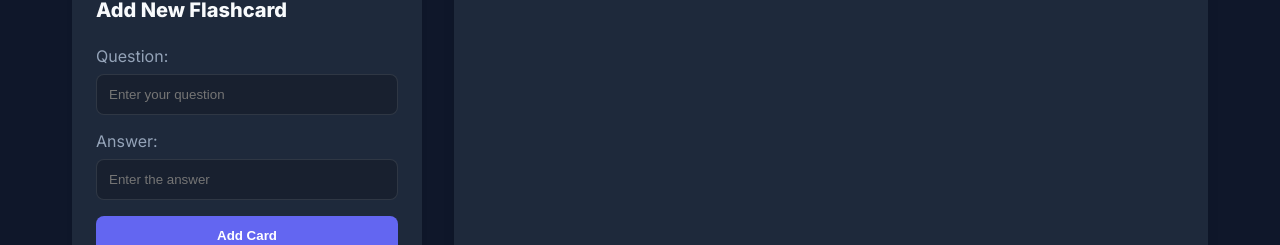
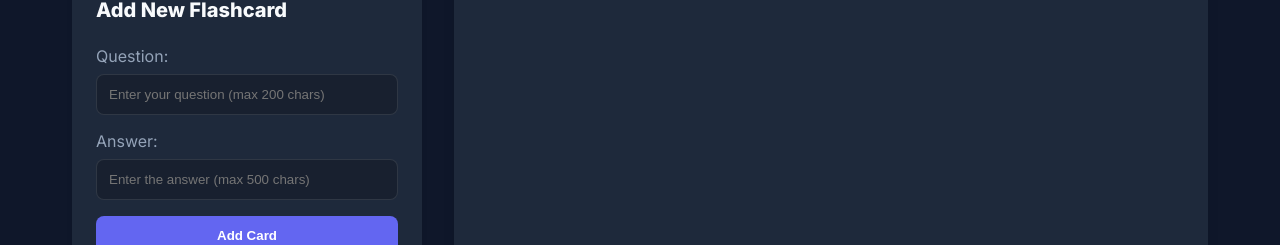
Before and after one commit to richteryap/SIAM_COLLAB, a React (Create React App) app in the folder client/: page / in a window 1280 px wide. Shown: the part 378-623 px from the top of the page. Built offline with nearby package versions, Linux system fonts and the light colour scheme.

Commit message:
feat(security): implement strict input validation boundaries and XSS sanitization

```diff
--- a/client/src/components/FlashcardForm.jsx
+++ b/client/src/components/FlashcardForm.jsx
@@ -10,16 +10,33 @@ function FlashcardForm({ onAddCard }) {
         e.preventDefault();
         setError('');
 
-        if (!question.trim()) {
+        const trimmedQuestion = question.trim();
+        const trimmedAnswer = answer.trim();
+
+        // 1. Empty state validation
+        if (!trimmedQuestion) {
             setError('Question is required');
             return;
         }
-        if (!answer.trim()) {
+        if (!trimmedAnswer) {
             setError('Answer is required');
             return;
         }
 
-        onAddCard({ question: question.trim(), answer: answer.trim() });
+        // 2. Boundary limits
+        if (trimmedQuestion.length > 200 || trimmedAnswer.length > 500) {
+            setError('Input exceeds maximum character limits.');
+            return;
+        }
+
+        // 3. XSS Mitigation: Block explicit HTML tags
+        const htmlTagRegex = /<[^>]*>?/gm;
+        if (htmlTagRegex.test(trimmedQuestion) || htmlTagRegex.test(trimmedAnswer)) {
+            setError('Special characters like < and > are not allowed.');
+            return;
+        }
+
+        onAddCard({ question: trimmedQuestion, answer: trimmedAnswer });
         setQuestion('');
         setAnswer('');
     };
@@ -27,7 +44,6 @@ function FlashcardForm({ onAddCard }) {
     return (
         <form onSubmit={handleSubmit} data-testid="flashcard-form">
             <h2>Add New Flashcard</h2>
-
             {error && <p data-testid="error-message" style={{ color: 'red' }}>{error}</p>}
 
             <div>
@@ -37,7 +53,7 @@ function FlashcardForm({ onAddCard }) {
                     type="text"
                     value={question}
                     onChange={(e) => setQuestion(e.target.value)}
-                    placeholder="Enter your question"
+                    placeholder="Enter your question (max 200 chars)"
                     data-testid="question-input"
                 />
             </div>
@@ -49,7 +65,7 @@ function FlashcardForm({ onAddCard }) {
                     type="text"
                     value={answer}
                     onChange={(e) => setAnswer(e.target.value)}
-                    placeholder="Enter the answer"
+                    placeholder="Enter the answer (max 500 chars)"
                     data-testid="answer-input"
                 />
             </div>
--- a/client/src/flashcardUtils.js
+++ b/client/src/flashcardUtils.js
@@ -5,16 +5,25 @@
  * Creates a new flashcard object
  */
 export function createFlashcard(question, answer) {
+    if (typeof question !== 'string' || typeof answer !== 'string') {
+        throw new Error('Inputs must be valid text strings');
+    }
+
     if (!question || !question.trim()) {
         throw new Error('Question is required');
     }
     if (!answer || !answer.trim()) {
         throw new Error('Answer is required');
     }
+
+    // Final sanitization layer: escape stray angle brackets
+    const safeQuestion = question.replace(/</g, "&lt;").replace(/>/g, "&gt;");
+    const safeAnswer = answer.replace(/</g, "&lt;").replace(/>/g, "&gt;");
+
     return {
         id: Date.now().toString(),
-        question: question.trim(),
-        answer: answer.trim(),
+        question: safeQuestion.trim(),
+        answer: safeAnswer.trim(),
         createdAt: new Date().toISOString(),
     };
 }
```
